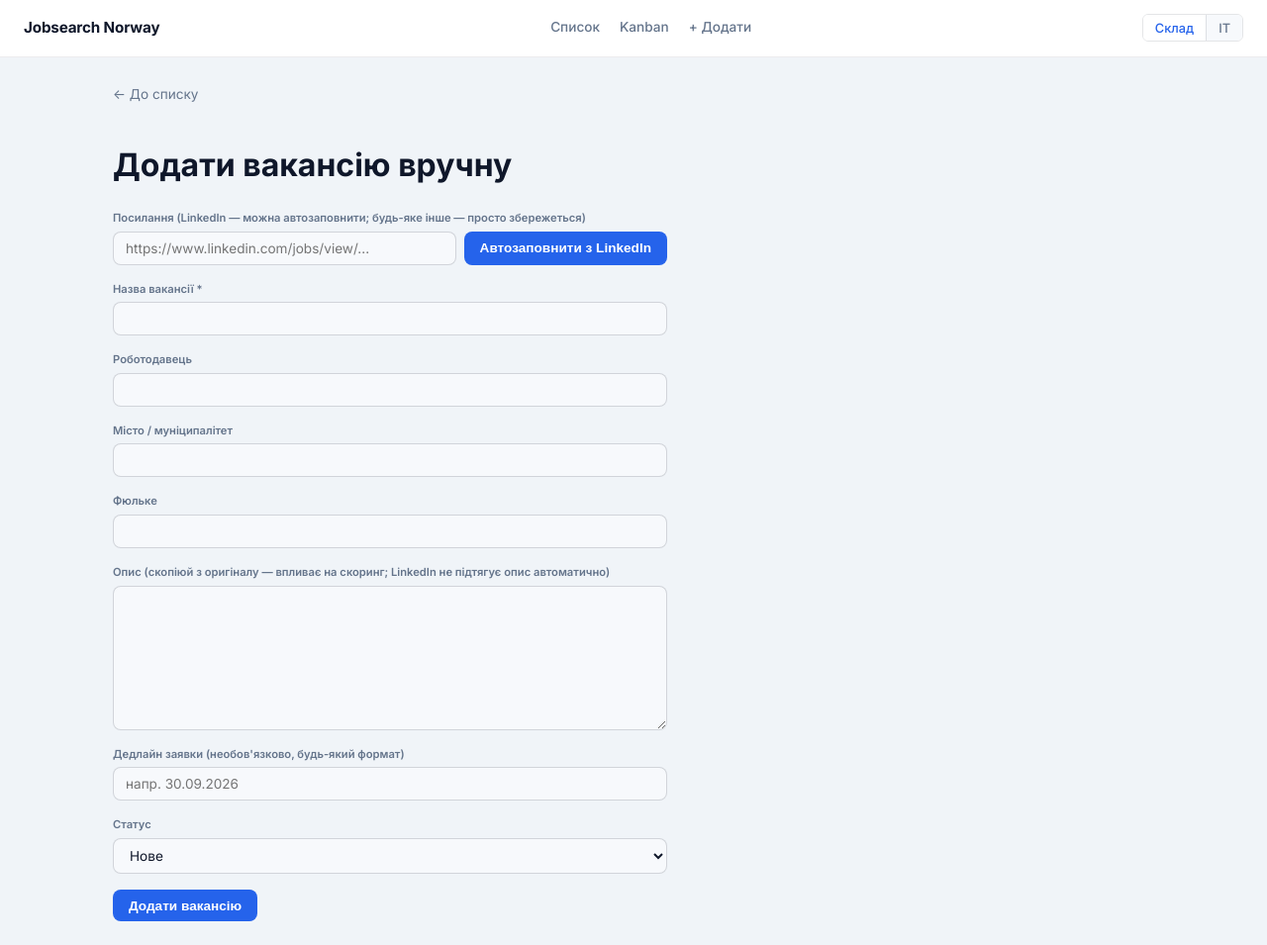
After one commit to TxipO/jobsearch-norway, a FastAPI app: template web/templates/add_vacancy.html in a window 1280 px wide. The commit adds this page. Shown: the whole page at 99% size. Run offline with FastAPI, Linux system fonts and the light colour scheme; the template is opened without the code that fills it, so the values that code supplies are empty; some libraries are stand-ins or nearby versions.

Commit message:
Add manual "Додати вакансію" form with LinkedIn URL autofill
User-requested — "чи треба через тебе це робити кожен раз?" — a UI form
so the user can add a vacancy themselves instead of asking me to do it
manually every time (as happened earlier this session for a LinkedIn
posting).

New /vacancy/add form (linked from the topbar): title/employer/
municipal/county/description/deadline/status fields, plus an
"Автозаповнити з LinkedIn" button (HTMX) that fetches title/employer/
location from a pasted LinkedIn job URL via its og:title meta tag.

This is a single unauthenticated GET of one page the user already has
open in their own browser — deliberately NOT added to linkedin_client.py,
whose own docstring states it "never touches linkedin.com's own servers"
as a matter of policy for the AUTOMATED sync pipeline (bulk/scripted
access tied to the account is what risks the 48h suspension researched
in jobsearch-linkedin memory). A one-off manual fetch with no login, no
session, no repeating pattern is a different risk shape — the same
request a search-engine crawler or the og: tags themselves are designed
for — so it lives in web/app.py instead, scoped to this one form.

No JS execution means the full job description isn't available this
way (LinkedIn's guest view renders it client-side) — the user pastes
that part by hand, same as the description-borrowing fallback the
automated LinkedIn sync already relies on for every row.

/vacancy/add and /vacancy/add/linkedin-preview are declared before
/vacancy/{uuid} — FastAPI matches by declaration order, and {uuid}
would otherwise swallow "add" as a vacancy id.

scoring.rescore_one(conn, uuid) scores just the new row immediately
(extent/salary/exclusion/both profiles) instead of leaving it unscored
until the next full sync.

10 new tests (uuid derivation for linkedin vs manual links, blank-
description COALESCE safety, og:title parsing incl. fallback/error
paths, rescore_one), 278/278 pass. Verified live against a real
LinkedIn URL on a throwaway port — autofill correctly pulled "Desktop
Support Engineer / HCLTech / Trondheim / Trøndelag".

```diff
--- a/web/app.py
+++ b/web/app.py
@@ -1,11 +1,14 @@
+import html
 import json
 import re
 import sys
+import uuid as uuid_module
 from datetime import datetime, timezone
 from pathlib import Path
 
 sys.path.insert(0, str(Path(__file__).parent.parent))
 
+import requests
 from fastapi import FastAPI, Form, HTTPException, Query, Request
 from fastapi.responses import FileResponse, HTMLResponse, RedirectResponse
 from fastapi.staticfiles import StaticFiles
@@ -238,6 +241,53 @@ GENERATED_DIR = (Path(__file__).parent.parent / "profile" / "generated").resolve
 # place-cv skill rather than generated by cv_builder.py.
 GENERATED_DOC_NAMES = ("cv.pdf", "soknad.pdf")
 
+# --- Manual "Додати вакансію" add-form (2026-08-30, user-requested) --------
+# Direct browser URL shape ("linkedin.com/jobs/view/{id}[-slug]"), distinct
+# from linkedin_client.VIEW_JOB_RE's email-digest shape
+# ("linkedin.com/comm/jobs/view/{id}") — this is what the user actually
+# copies from their address bar.
+LINKEDIN_JOB_VIEW_URL_RE = re.compile(r"linkedin\.com/jobs/view/(?:[\w-]*-)?(\d+)")
+# LinkedIn's public (unauthenticated) job page renders this as
+# "{Employer} hiring {Title} in {Municipal}, {County}, Norway | LinkedIn".
+LINKEDIN_OG_TITLE_RE = re.compile(r"^(.*?) hiring (.*?) in (.*?)\s*\|\s*LinkedIn$")
+LINKEDIN_FETCH_USER_AGENT = (
+    "Mozilla/5.0 (Windows NT 10.0; Win64; x64) AppleWebKit/537.36 "
+    "(KHTML, like Gecko) Chrome/120.0.0.0 Safari/537.36"
+)
+
+
+def fetch_linkedin_preview(url: str) -> dict:
+    """One-off fetch of a single public LinkedIn job page a human pasted
+    into the add-vacancy form — deliberately NOT part of linkedin_client.py
+    (whose own docstring states it "never touches linkedin.com's own
+    servers" as a matter of policy, for the automated sync pipeline: bulk/
+    scripted access tied to the user's account is what risks the 48-hour
+    suspension detection researched in jobsearch-linkedin memory). This is
+    a fundamentally different risk shape: one unauthenticated GET of a page
+    the user already has open in their own browser, no login, no session,
+    no repeating pattern — the same request a search-engine crawler or the
+    "og:" social-preview tags themselves are designed for.
+
+    Plain requests — no JS execution, so LinkedIn's guest view only exposes
+    title/employer/location via the og:title meta tag, not the full
+    description (that's rendered client-side). The user pastes the rest by
+    hand, same as the description-borrowing fallback the automated LinkedIn
+    sync already relies on for every row (see scoring._build_description_
+    lender_lookup)."""
+    resp = requests.get(url, headers={"User-Agent": LINKEDIN_FETCH_USER_AGENT}, timeout=15)
+    resp.raise_for_status()
+    m = re.search(r'<meta property="og:title" content="([^"]*)"', resp.text)
+    if not m:
+        raise ValueError("Не знайшов og:title на цій сторінці — це точно посилання на вакансію LinkedIn?")
+    og_title = html.unescape(m.group(1))
+    parsed = LINKEDIN_OG_TITLE_RE.match(og_title)
+    if not parsed:
+        return {"title": og_title, "business_name": "", "municipal": "", "county": ""}
+    employer, title, location = (s.strip() for s in parsed.groups())
+    municipal = location.split(",")[0].strip()
+    county = jobbnorge_client._build_municipality_county_map().get(municipal.upper(), "")
+    return {"title": title, "business_name": employer, "municipal": municipal, "county": county}
+
 
 @app.get("/", response_class=HTMLResponse)
 def index(
@@ -427,6 +477,82 @@ def sync_status():
     return {"watermark_utc": watermark}
 
 
+@app.get("/vacancy/add", response_class=HTMLResponse)
+def add_vacancy_form(request: Request):
+    """Declared BEFORE /vacancy/{uuid} below — FastAPI matches routes in
+    declaration order, and {uuid} would otherwise swallow "add" as if it
+    were a vacancy id."""
+    conn = get_conn()
+    return templates.TemplateResponse(
+        request, "add_vacancy.html",
+        {"score_profile": get_score_profile(conn), "values": None, "error": None},
+    )
+
+
+@app.post("/vacancy/add/linkedin-preview", response_class=HTMLResponse)
+def add_vacancy_linkedin_preview(request: Request, link: str = Form("")):
+    """HTMX partial — fetches title/employer/location from a pasted
+    LinkedIn job URL and re-renders the form fields pre-filled. See
+    fetch_linkedin_preview's own docstring for why this one-off fetch is a
+    different call than linkedin_client.py's automated-sync policy."""
+    link = link.strip()
+    values = {"link": link}
+    error = None
+    if not link:
+        error = "Встав посилання на вакансію LinkedIn спочатку."
+    else:
+        try:
+            values.update(fetch_linkedin_preview(link))
+        except requests.RequestException as e:
+            error = f"Не вдалось відкрити посилання: {e}"
+        except ValueError as e:
+            error = str(e)
+    return templates.TemplateResponse(
+        request, "_add_vacancy_fields.html", {"values": values, "error": error},
+    )
+
+
+@app.post("/vacancy/add")
+def add_vacancy_submit(
+    link: str = Form(""), title: str = Form(...), business_name: str = Form(""),
+    municipal: str = Form(""), county: str = Form(""), description: str = Form(""),
+    application_due: str = Form(""), user_status: str = Form("new"),
+):
+    conn = get_conn()
+    link = link.strip()
+    job_id_match = LINKEDIN_JOB_VIEW_URL_RE.search(link) if link else None
+    if job_id_match:
+        new_uuid = f"linkedin-{job_id_match.group(1)}"
+        source = "linkedin"
+    else:
+        # No recognized source in the link (or no link at all) — a plain
+        # manually-entered listing, same "manual" source value already
+        # used by a couple of pre-existing hand-added rows.
+        new_uuid = f"manual-{uuid_module.uuid4().hex[:12]}"
+        source = "manual"
+    row = {
+        "uuid": new_uuid,
+        "status": "ACTIVE",
+        "title": title.strip(),
+        "business_name": business_name.strip() or None,
+        "employer_name": business_name.strip() or None,
+        "municipal": municipal.strip() or None,
+        "county": county.strip() or None,
+        "description": description.strip() or None,
+        "application_url": link or None,
+        "application_due": application_due.strip() or None,
+        "link": link or None,
+        "engagement_type": None,
+        "extent": None,
+        "sector": None,
+    }
+    db.upsert_vacancy_row(conn, row, source=source)
+    if user_status in db.USER_STATUSES:
+        db.set_user_status(conn, new_uuid, user_status)
+    scoring.rescore_one(conn, new_uuid)
+    return RedirectResponse(url=f"/vacancy/{new_uuid}", status_code=303)
+
+
 @app.get("/vacancy/{uuid}", response_class=HTMLResponse)
 def vacancy_detail(request: Request, uuid: str):
     conn = get_conn()
--- a/web/static/style.css
+++ b/web/static/style.css
@@ -873,6 +873,34 @@ main:has(.kanban-board) {
   max-width: 60ch;
 }
 
+.add-vacancy-form { max-width: 560px; }
+.add-vacancy-form .form-row {
+  display: flex;
+  flex-direction: column;
+  gap: 0.3rem;
+  margin-bottom: 1rem;
+}
+.add-vacancy-form label { font-size: 0.7rem; font-weight: 600; color: var(--c-text-muted); }
+.add-vacancy-form input, .add-vacancy-form select, .add-vacancy-form textarea {
+  padding: 0.5rem 0.75rem;
+  border: 1px solid var(--c-border-hi);
+  border-radius: var(--radius-md);
+  background: var(--c-raised);
+  color: var(--c-text);
+  font-size: 0.85rem;
+  font-family: inherit;
+  box-sizing: border-box;
+  width: 100%;
+}
+.add-vacancy-form textarea { resize: vertical; }
+.add-vacancy-form input:focus, .add-vacancy-form select:focus, .add-vacancy-form textarea:focus {
+  outline: none;
+  border-color: var(--c-accent);
+}
+.linkedin-fetch-row { display: flex; gap: 0.5rem; }
+.linkedin-fetch-row input { flex: 1; }
+.linkedin-fetch-row button { flex-shrink: 0; }
+
 #prompt-box {
   width: 100%;
   margin-top: 1rem;
--- /dev/null
+++ b/web/templates/_add_vacancy_fields.html
@@ -0,0 +1,57 @@
+<div id="add-vacancy-fields">
+  <div class="form-row">
+    <label for="f-link">Посилання (LinkedIn — можна автозаповнити; будь-яке інше — просто збережеться)</label>
+    <div class="linkedin-fetch-row">
+      <input type="url" id="f-link" name="link" value="{{ values.link if values else '' }}" placeholder="https://www.linkedin.com/jobs/view/...">
+      <button type="button" class="apply-btn"
+        hx-post="/vacancy/add/linkedin-preview"
+        hx-include="#f-link"
+        hx-target="#add-vacancy-fields"
+        hx-swap="outerHTML"
+      >Автозаповнити з LinkedIn</button>
+    </div>
+  </div>
+
+  {% if error %}
+  <div class="backup-warning">{{ error }}</div>
+  {% endif %}
+
+  <div class="form-row">
+    <label for="f-title">Назва вакансії *</label>
+    <input type="text" id="f-title" name="title" value="{{ values.title if values else '' }}" required>
+  </div>
+
+  <div class="form-row">
+    <label for="f-business">Роботодавець</label>
+    <input type="text" id="f-business" name="business_name" value="{{ values.business_name if values else '' }}">
+  </div>
+
+  <div class="form-row">
+    <label for="f-municipal">Місто / муніципалітет</label>
+    <input type="text" id="f-municipal" name="municipal" value="{{ values.municipal if values else '' }}">
+  </div>
+
+  <div class="form-row">
+    <label for="f-county">Фюльке</label>
+    <input type="text" id="f-county" name="county" value="{{ values.county if values else '' }}">
+  </div>
+
+  <div class="form-row">
+    <label for="f-description">Опис (скопіюй з оригіналу — впливає на скоринг; LinkedIn не підтягує опис автоматично)</label>
+    <textarea id="f-description" name="description" rows="8">{{ values.description if values else '' }}</textarea>
+  </div>
+
+  <div class="form-row">
+    <label for="f-due">Дедлайн заявки (необов'язково, будь-який формат)</label>
+    <input type="text" id="f-due" name="application_due" value="{{ values.application_due if values else '' }}" placeholder="напр. 30.09.2026">
+  </div>
+
+  <div class="form-row">
+    <label for="f-status">Статус</label>
+    <select id="f-status" name="user_status">
+      {% for s in USER_STATUSES %}
+      <option value="{{ s }}" {{ "selected" if (values.user_status if values else "new") == s }}>{{ STATUS_LABELS[s] }}</option>
+      {% endfor %}
+    </select>
+  </div>
+</div>
--- /dev/null
+++ b/web/templates/add_vacancy.html
@@ -0,0 +1,14 @@
+{% extends "base.html" %}
+{% block title %}Додати вакансію — Jobsearch Norway{% endblock %}
+{% block content %}
+
+<a href="/" class="back-link">&larr; До списку</a>
+
+<h1>Додати вакансію вручну</h1>
+
+<form method="post" action="/vacancy/add" class="add-vacancy-form">
+  {% include "_add_vacancy_fields.html" %}
+  <button type="submit" class="apply-btn">Додати вакансію</button>
+</form>
+
+{% endblock %}
--- a/web/templates/base.html
+++ b/web/templates/base.html
@@ -24,6 +24,7 @@
     <nav class="topnav">
       <a href="/" {{ 'aria-current="page" class="active"' | safe if request.url.path == "/" }}>Список</a>
       <a href="/kanban" {{ 'aria-current="page" class="active"' | safe if request.url.path == "/kanban" }}>Kanban</a>
+      <a href="/vacancy/add" {{ 'aria-current="page" class="active"' | safe if request.url.path == "/vacancy/add" }}>+ Додати</a>
     </nav>
     <form method="post" action="/score-profile" class="profile-toggle">
       <input type="hidden" name="next" value="{{ request.url.path }}{% if request.url.query %}?{{ request.url.query }}{% endif %}">
```
Also changed, not shown: scoring.py (+51 -0 lines), tests/test_web_add_vacancy.py (added, +165 -0 lines).
